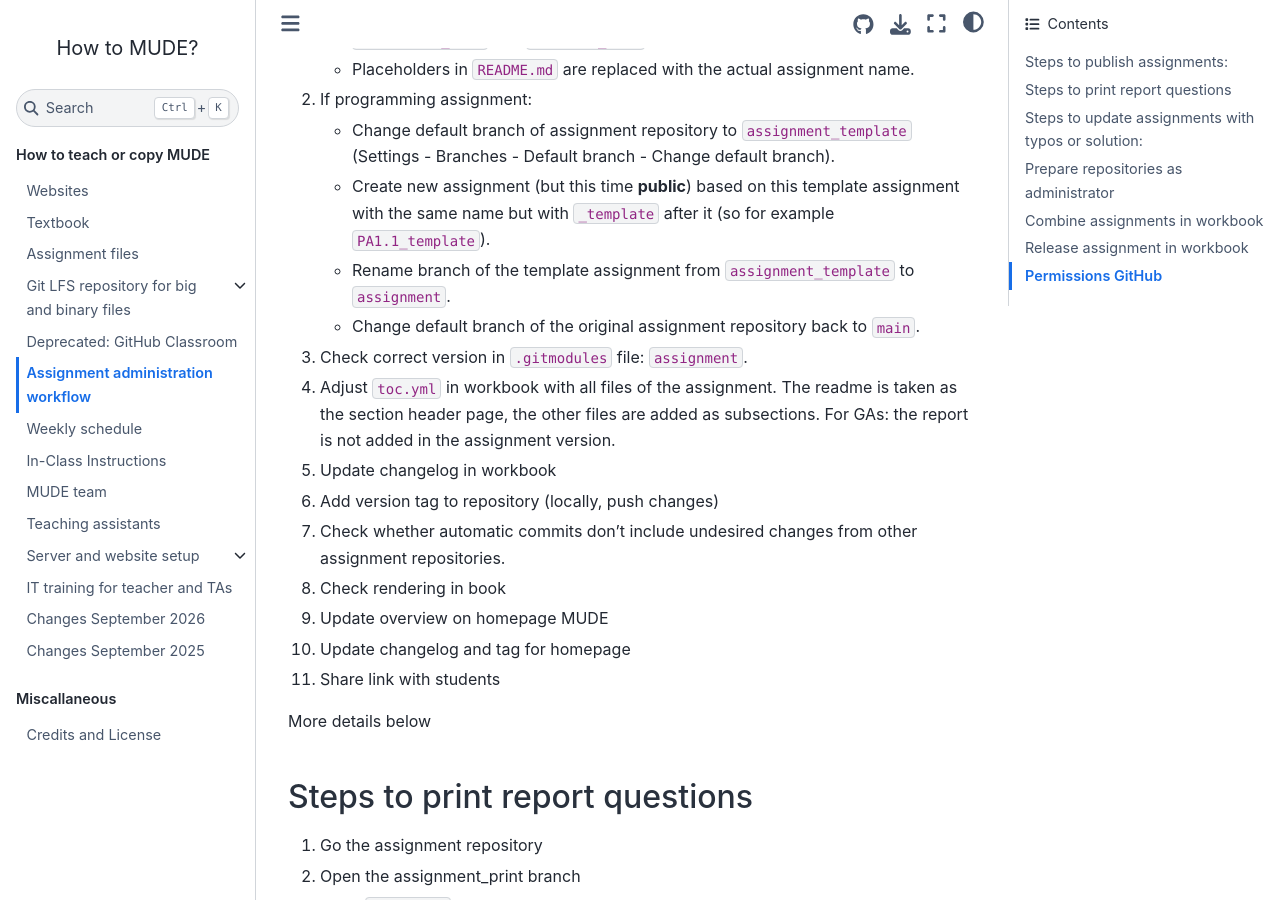
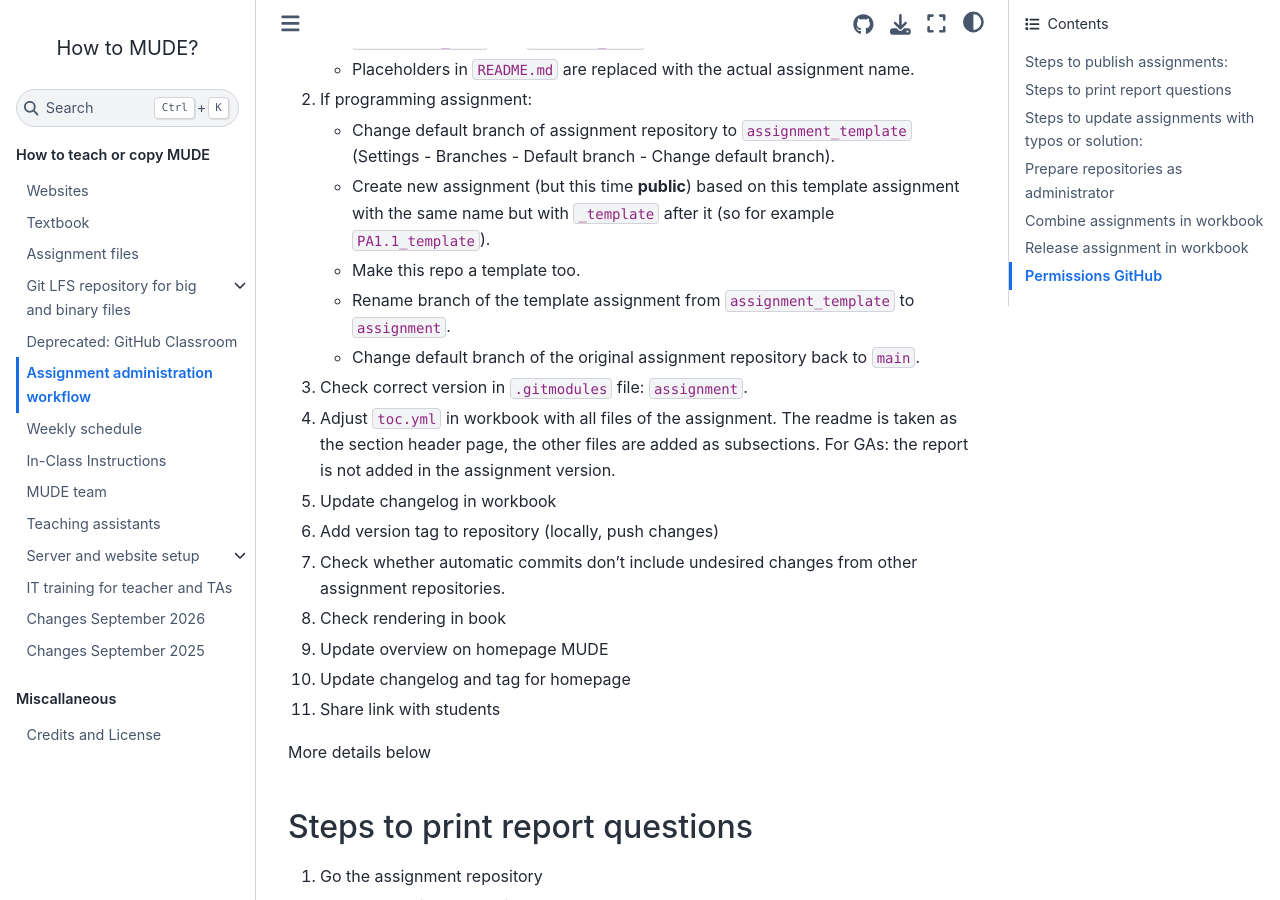
Before and after one commit to TUDelft-MUDE/teacher, a Jupyter Book: the page built from book/assignment_workflow.md, in a window 1280 px wide and 900 px high, scrolled down 536 px. Built offline with Jupyter Book 1.0.4 settings and Sphinx 7.4.7 and the Sphinx Book theme 1.1.4, drawn with Linux system fonts in a browser that asks for light colours; comment, search, counter and statistics services are not loaded.

Commit message:
Update assignment_workflow.md

```diff
--- a/book/assignment_workflow.md
+++ b/book/assignment_workflow.md
@@ -18,6 +18,7 @@
 
     - Change default branch of assignment repository to `assignment_template` (Settings - Branches - Default branch - Change default branch).
     - Create new assignment (but this time **public**) based on this template assignment with the same name but with `_template` after it (so for example `PA1.1_template`).
+    - Make this repo a template too.
     - Rename branch of the template assignment from `assignment_template` to `assignment`.
     - Change default branch of the original assignment repository back to `main`.
 
```
